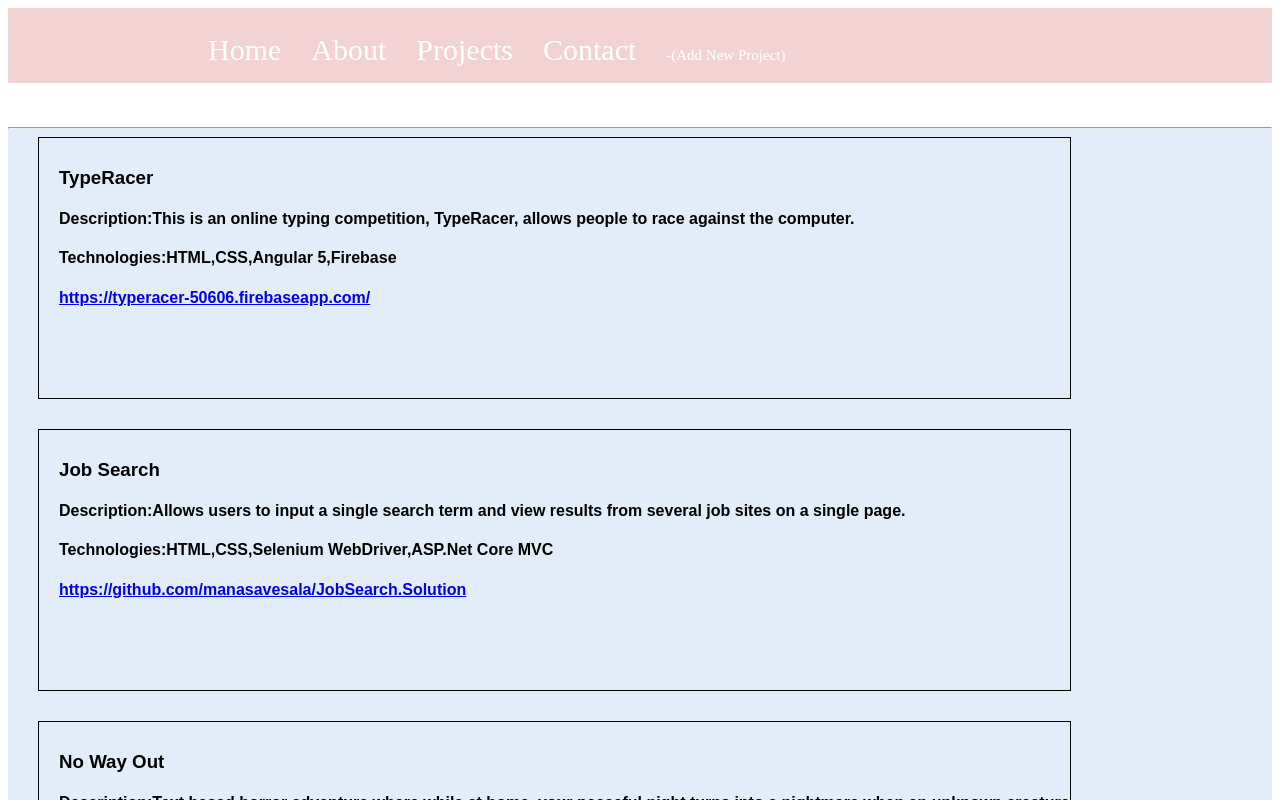
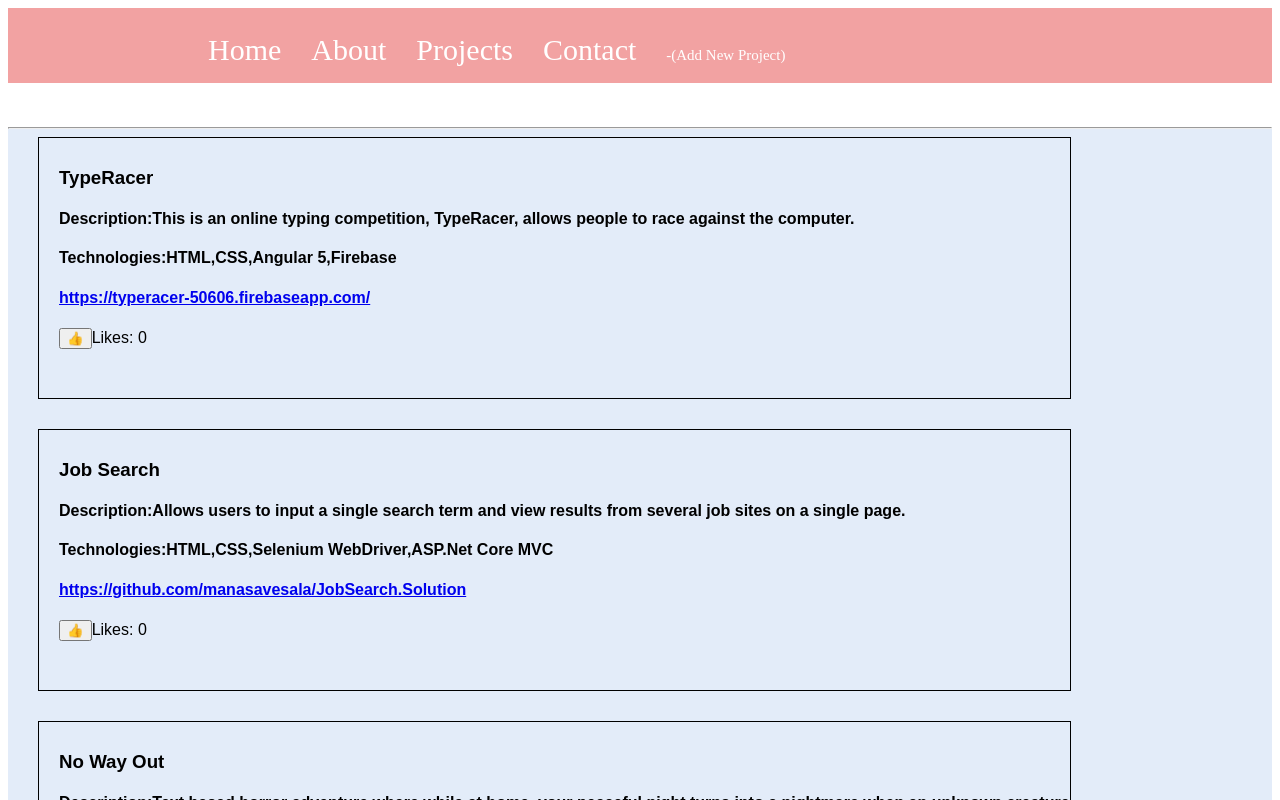
Before and after one commit to manasavesala/Portfolio-React, a React app: page /#/projects in a window 1280 px wide. Shown: the top 800 px of the page. Built offline with nearby package versions, Linux system fonts and the light colour scheme.

Commit message:
Added like button to each project.

```diff
--- a/src/components/App.jsx
+++ b/src/components/App.jsx
@@ -17,40 +17,54 @@ class App extends React.Component {
           name: 'TypeRacer',
           description: 'This is an online typing competition, TypeRacer, allows people to race against the computer.',
           technologies:'HTML,CSS,Angular 5,Firebase',
-          link: 'https://typeracer-50606.firebaseapp.com/'
+          link: 'https://typeracer-50606.firebaseapp.com/',
+          likes: 0,
+          id: '0'
         },
         {
           name: 'Job Search ',
           description: 'Allows users to input a single search term and view results from several job sites on a single page.',
           technologies:'HTML,CSS,Selenium WebDriver,ASP.Net Core MVC',
-          link: 'https://github.com/manasavesala/JobSearch.Solution'
+          link: 'https://github.com/manasavesala/JobSearch.Solution',
+          likes: 0,
+          id: '1'
         },
         {
           name: 'No Way Out',
           description: 'Text based horror adventure where while at home, your peaceful night turns into a nightmare when an unknown creature stalks you in your very own home.',
           technologies:'HTML,CSS,JavaScript,Bootstrap,jQuery',
-          link:'http://maxdhs.github.io/no-way-out/'
+          link:'http://maxdhs.github.io/no-way-out/',
+          likes: 0,
+          id: '2'
         },
         {
           name: 'Online Pizza Webpage',
           description: 'A a website for a pizza company where a user can choose one or more individual toppings and a size to order a pizza and see the final cost',
           technologies:'HTML,CSS,JavaScript,Bootstrap,jQuery',
-          link: 'https://manasavesala.github.io/Pizza-Website/'
+          link: 'https://manasavesala.github.io/Pizza-Website/',
+          likes: 0,
+          id: '3'
         },
         {
           name: 'Hair Salon',
           description: 'MVC web application for a hair salon. where the owner should be able to add a list of the stylists, and for each stylist, add clients who see that stylist and view/add speciality and save that data into database.',
           technologies:'HTML,CSS,MAMP,MySQL,C#,.NET,ASP.Net Core MVC',
-          link: 'https://github.com/manasavesala/HairSalon.Solution.git'
+          link: 'https://github.com/manasavesala/HairSalon.Solution.git',
+          likes:0,
+          id: '4'
         },
         {
           name: 'Doctor LookUp',
           description: 'A website where the user can look up doctors in the portland area, based on name or a medical condition.',
           technologies:'HTML,CSS,JavaScript,node.js,npm',
-          link: 'https://github.com/manasavesala/DoctorLookup-API-js.git'
+          link: 'https://github.com/manasavesala/DoctorLookup-API-js.git',
+          likes: 0,
+          id: '5'
         }
       ]
     };
+    this.handleAddingNewProjectToList = this.handleAddingNewProjectToList.bind(this);
+    this.handleLikesChange = this.handleLikesChange.bind(this);
   }
 
   handleAddingNewProjectToList(newProject){
@@ -59,17 +73,27 @@ class App extends React.Component {
     this.setState({projectsList: newProjectList});
   }
 
+  handleLikesChange(id) {
+    for(let Project of this.state.projectsList){
+      if(Project.id === id) {
+        Project.likes++;
+        let newState = Object.assign({}, this.state.projectsList, Project);
+        this.setState({newState});
+      }
+    }
+  }
   render(){
     return (
       <div>
         <Header/>
         <Switch>
           <Route exact path='/' component={Home} />
-          <Route  path='/projects' render={() => <Projects projectsList = {this.state.projectsList}/>} />
+          <Route  path='/projects' render={() => <Projects projectsList = {this.state.projectsList} changeLikes={this.handleLikesChange}/>} />
           <Route  path='/contact' component={Contact} />
           <Route  path='/about' component={About} />
+          <Route  path='/new' render={() => <NewProject onNewProjectCreation={this.handleAddingNewProjectToList}/>}/>
           <Route component={Error404} />
-          <Route  path='/new' component={NewProject} onNewProjectCreation={this.handleAddingNewProjectToList}/>
+
         </Switch>
       </div>
     );
--- a/src/components/Header.jsx
+++ b/src/components/Header.jsx
@@ -3,7 +3,7 @@ import { Link } from 'react-router-dom';
 
 function Header(){
   var headerStyle={
-    backgroundColor:'#f2d2d2',
+    backgroundColor:'#f2a2a2',
     height:'50px',
     paddingTop:'25px',
     paddingLeft: '200px'
--- a/src/components/NewProject.jsx
+++ b/src/components/NewProject.jsx
@@ -1,5 +1,7 @@
 import React from 'react';
 import PropTypes from 'prop-types';
+import {v4} from 'uuid';
+import { Link } from 'react-router-dom';
 
 function NewProject(props) {
   let _name = null;
@@ -13,7 +15,8 @@ function NewProject(props) {
       name: _name.value,
       description: _description.value,
       technologies: _technologies.value,
-      link: _link.value
+      link: _link.value,
+      id: v4()
     });
 
     _name.value = '';
@@ -21,41 +24,51 @@ function NewProject(props) {
     _technologies.value = '';
     _link.value ='';
   }
-
+  var sh1={
+    textAlign:'center'
+  };
   return (
-    <div>
+    <div style={sh1}>
+    <hr/>
       <form onSubmit={handleNewProjectSubmission}>
-        <h4>Add new project</h4>
+        <h1 style={sh1}>Add new project</h1>
+        <br/><br/>
+        Project Name:
         <input type="text"
           id="name"
           placeholder="Name"
           ref={input=>{
             _name = input;
           }}
-        />
+        /><br/><br/>
+        Description:
         <textarea
           id="description"
           placeholder="description goes here"
           ref={textarea=>{
             _description = textarea;
           }}
-        />
+        /><br/><br/>
+        Technologies:
         <input type="text"
           id="technologies"
           placeholder="technologies"
           ref={input=>{
             _technologies = input;
           }}
-        />
+        /><br/><br/>
+        Project Link:
         <input type="text"
           id="link"
           placeholder="link"
           ref={input=>{
             _link = input;
           }}
-        />
+        /><br/><br/>
         <button type= "submit">Add!</button>
       </form>
+      <br />
+      <h2><Link style={{textDecoration: 'none', color: 'black'}} to="/projects" >View Projects</Link></h2>
     </div>
   );
 }
--- a/src/components/Project.jsx
+++ b/src/components/Project.jsx
@@ -23,6 +23,9 @@ function Project(props){
         <h4>Description:{props.description}</h4>
         <h4>Technologies:{props.technologies}</h4>
         <h4><a href={props.link}>{props.link}</a></h4>
+        <button onClick={() => props.changeLikes(props.id)}
+        >👍</button>
+        <span>Likes: {props.likes}</span>
       </div>
     </div>
   );
@@ -32,7 +35,10 @@ Project.propTypes = {
   name: PropTypes.string.isRequired,
   description: PropTypes.string.isRequired,
   technologies: PropTypes.string,
-  link: PropTypes.string
+  link: PropTypes.string,
+  likes: PropTypes.number,
+  changeLikes: PropTypes.func,
+  id: PropTypes.string,
 };
 
 export default Project;
--- a/src/components/Projects.jsx
+++ b/src/components/Projects.jsx
@@ -5,7 +5,7 @@ import PropTypes from 'prop-types';
 var divStyle={
   backgroundColor: '#e3ecf9',
   width:'100%',
-  height: 2000
+  height: 4000
 };
 
 function Projects(props) {
@@ -18,15 +18,19 @@ function Projects(props) {
         {props.projectsList.map((project, index) =>
           <Project name={project.name}
             description={project.description}
+            id={project.id}
             technologies={project.technologies}
             link={project.link}
-            key={index} />
+            key={index}
+            likes={project.likes}
+            changeLikes={props.changeLikes}/>
         )}
       </div>
     </div>
   );
 }
 Projects.propTypes={
+  changeLikes: PropTypes.func,
   projectsList: PropTypes.array
 };
 
```
